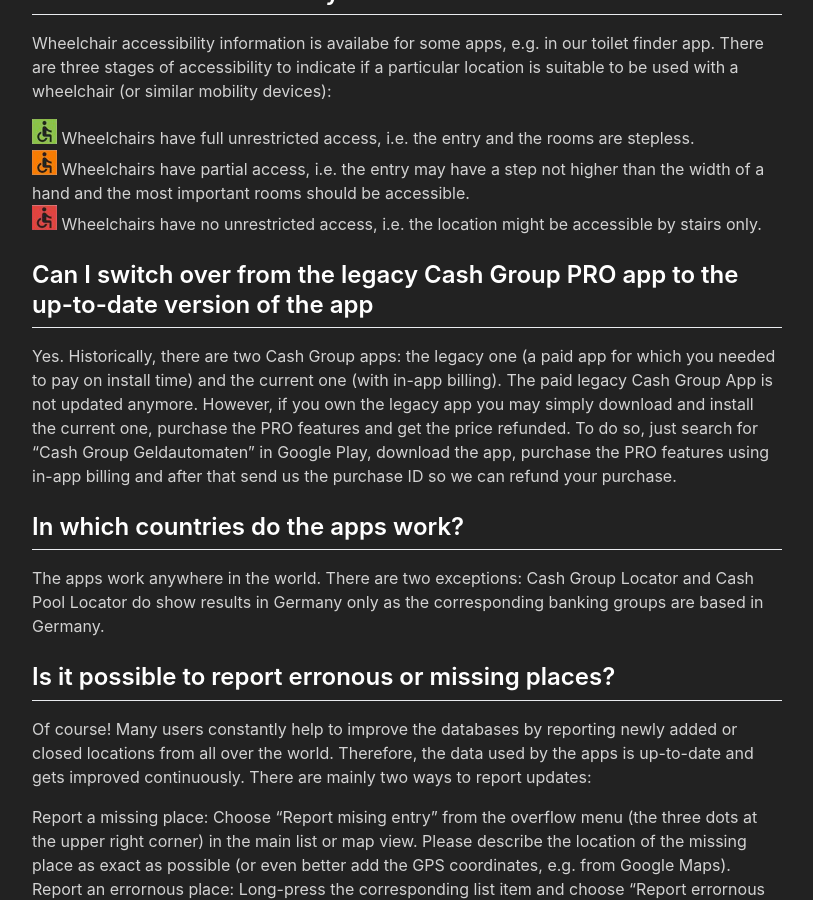
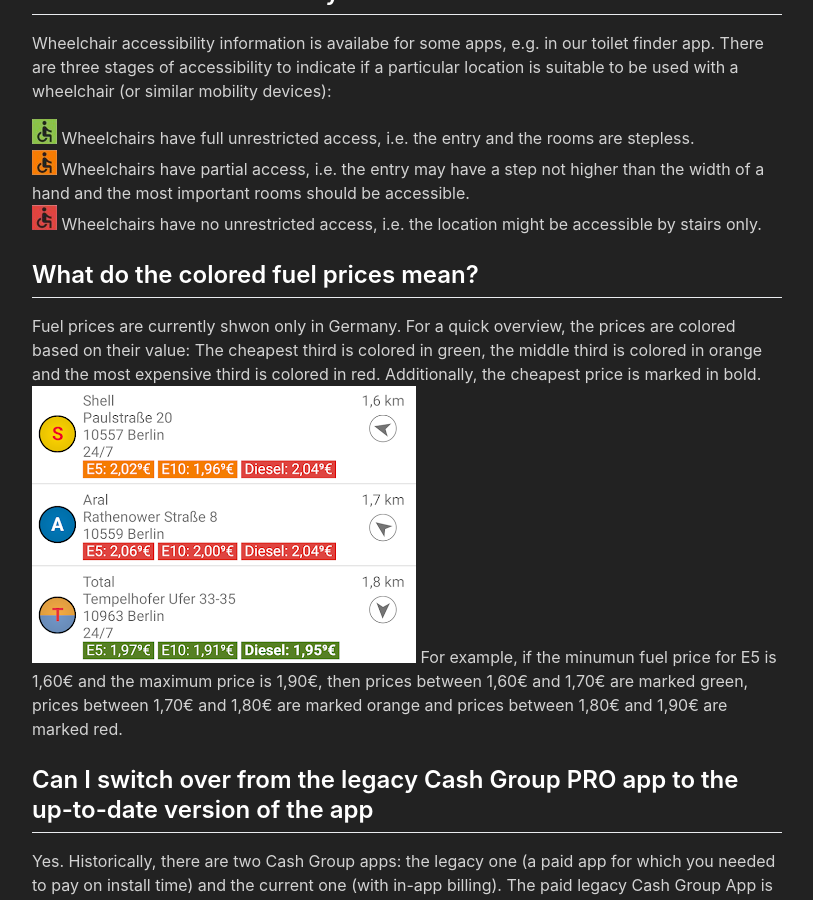
Before and after one commit to positive-infinity/positive-infinity.github.io, a Jekyll site: the page built from _pages/faq.md, in a window 1280 px wide and 900 px high, scrolled down 631 px. Shown: the whole window, without its empty margins (233-1046 px from the left). Built offline with Jekyll 4.4.1, drawn with Linux system fonts in a browser that asks for light colours; nearby versions of some CDN libraries.

Commit message:
Update faq.md

```diff
--- a/_pages/faq.md
+++ b/_pages/faq.md
@@ -20,6 +20,10 @@
 ![alt text](../assets/wheelchair_limited.png) Wheelchairs have partial access, i.e. the entry may have a step not higher than the width of a hand and the most important rooms should be accessible.<br/>
 ![alt text](../assets/wheelchair_no.png) Wheelchairs have no unrestricted access, i.e. the location might be accessible by stairs only.<br>
 
+## What do the colored fuel prices mean?
+Fuel prices are currently shwon only in Germany. For a quick overview, the prices are colored based on their value: The cheapest third is colored in green, the middle third is colored in orange and the most expensive third is colored in red. Additionally, the cheapest price is marked in bold.
+![alt text](../assets/fuelprices.png)
+For example, if the minumun fuel price for E5 is 1,60€ and the maximum price is 1,90€, then prices between 1,60€ and 1,70€ are marked green, prices between 1,70€ and 1,80€ are marked orange and prices between 1,80€ and 1,90€ are marked red.
 ## Can I switch over from the legacy Cash Group PRO app to the up-to-date version of the app
 Yes. Historically, there are two Cash Group apps: the legacy one (a paid app for which you needed to pay on install time) and the current one (with in-app billing). The paid legacy Cash Group App is not updated anymore. However, if you own the legacy app you may simply download and install the current one, purchase the PRO features and get the price refunded. To do so, just search for "Cash Group Geldautomaten" in Google Play, download the app, purchase the PRO features using in-app billing and after that send us the purchase ID so we can refund your purchase.
 
```
